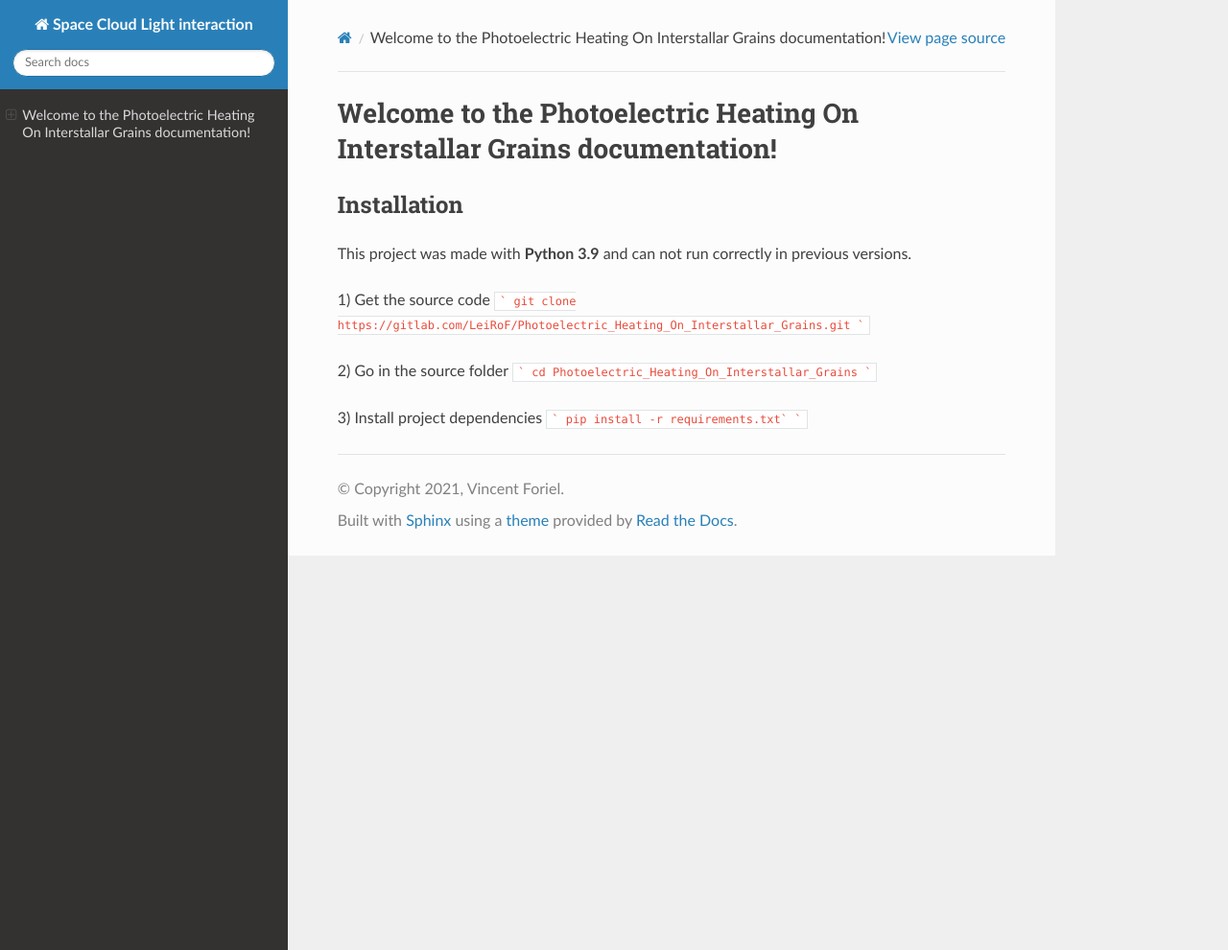
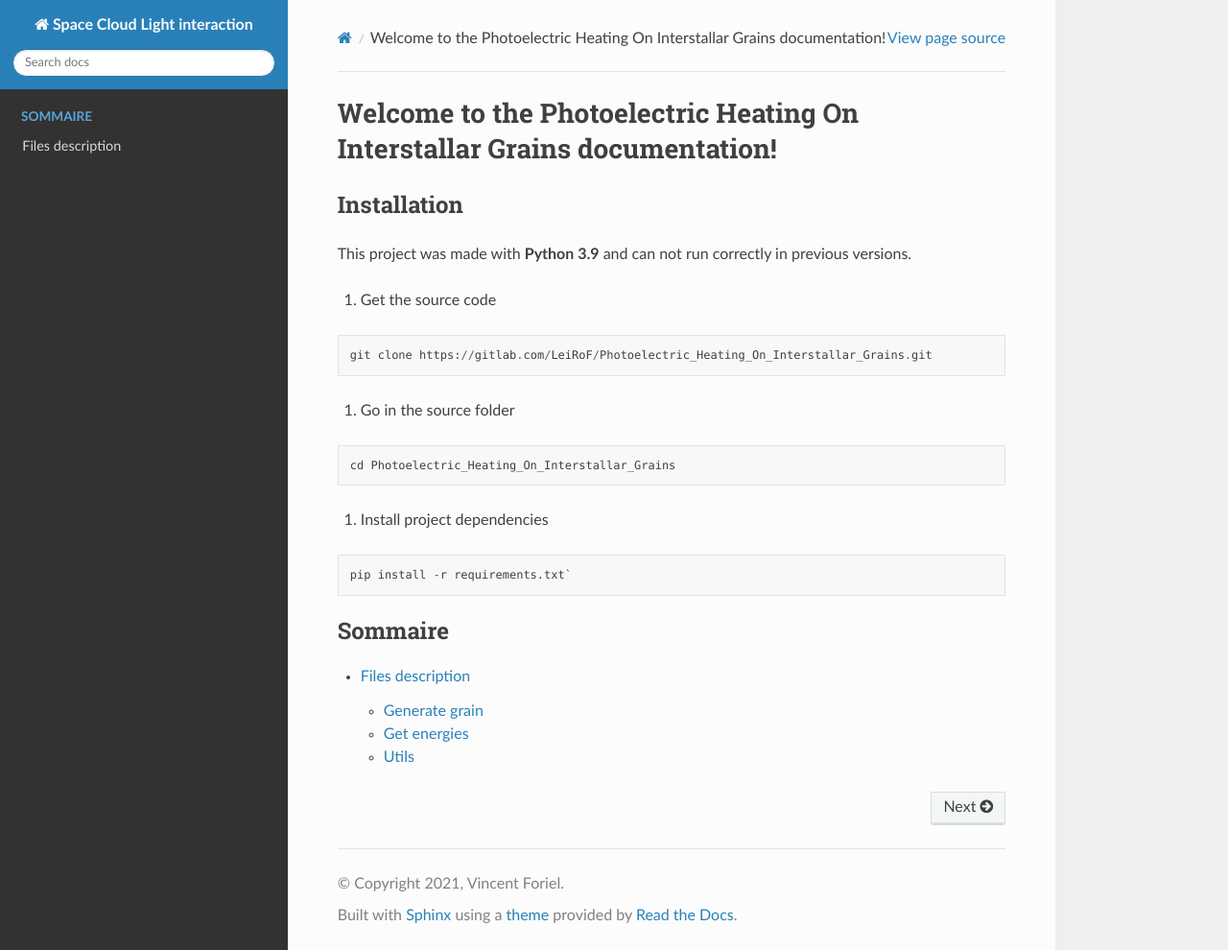
Before and after one commit to LeiRoF/M1-Photoelectric_Heat_On_Interstellar_Grains, a Sphinx documentation site: the page built from docs/index.rst, in a window 1280 px wide and 990 px high. Shown: the whole window at 96% size. Built offline with Sphinx 7.4.7 and the Read the Docs theme 2.0.0, drawn with Linux system fonts in a browser that asks for light colours.

Commit message:
Updated doc

````diff
--- a/docs/index.rst
+++ b/docs/index.rst
@@ -4,7 +4,7 @@
    contain the root `toctree` directive.
 
 Welcome to the Photoelectric Heating On Interstallar Grains documentation!
-=================================
+==========================================================================
 
 Installation
 ------------
@@ -12,20 +12,25 @@ Installation
 This project was made with **Python 3.9** and can not run correctly in previous versions.
 
 1) Get the source code
-```
-git clone https://gitlab.com/LeiRoF/Photoelectric_Heating_On_Interstallar_Grains.git
-```
 
-2) Go in the source folder
-```
-cd Photoelectric_Heating_On_Interstallar_Grains
-```
+.. code-block::
 
-3) Install project dependencies
-```
-pip install -r requirements.txt`
-```
+   git clone https://gitlab.com/LeiRoF/Photoelectric_Heating_On_Interstallar_Grains.git
+
+1) Go in the source folder
+
+.. code-block::
+
+   cd Photoelectric_Heating_On_Interstallar_Grains
+
+1) Install project dependencies
+
+.. code-block::
+
+   pip install -r requirements.txt`
 
 .. toctree::
    :maxdepth: 2
    :caption: Sommaire
+
+   files_description.md
````
